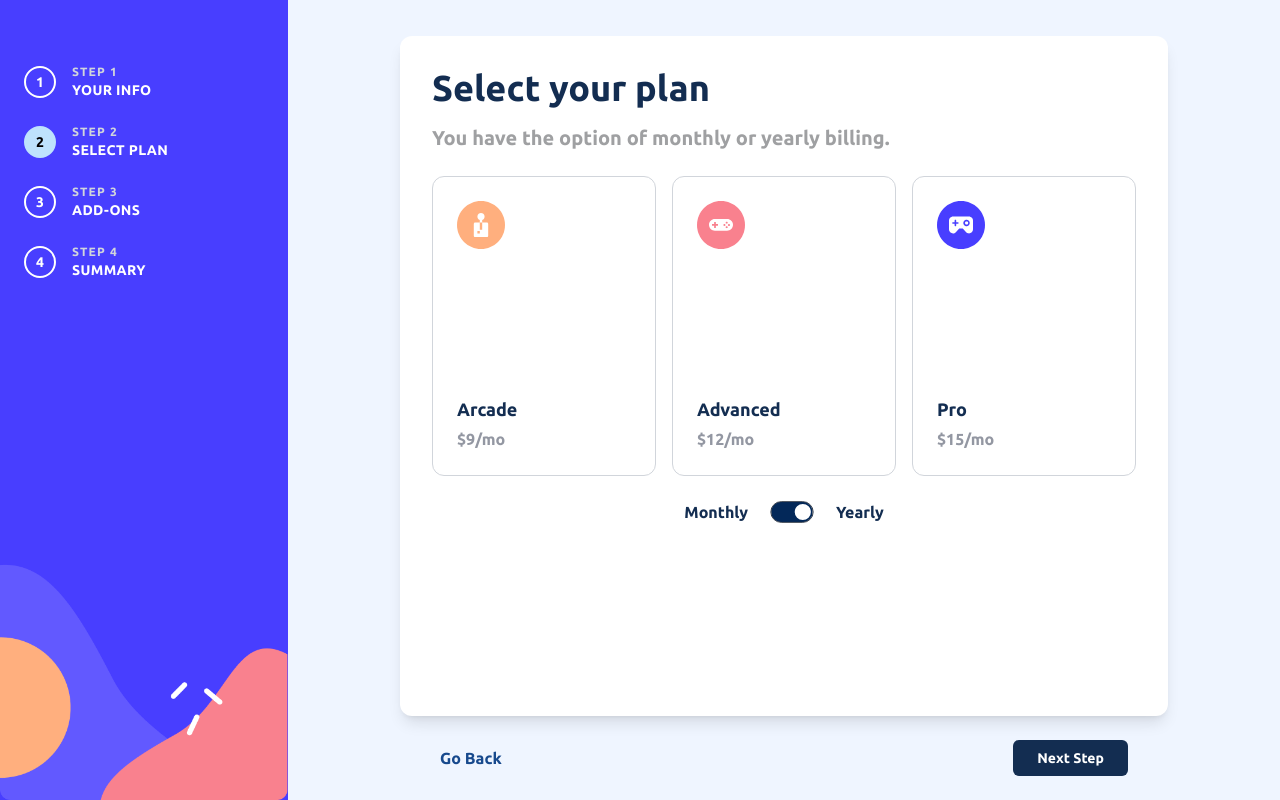
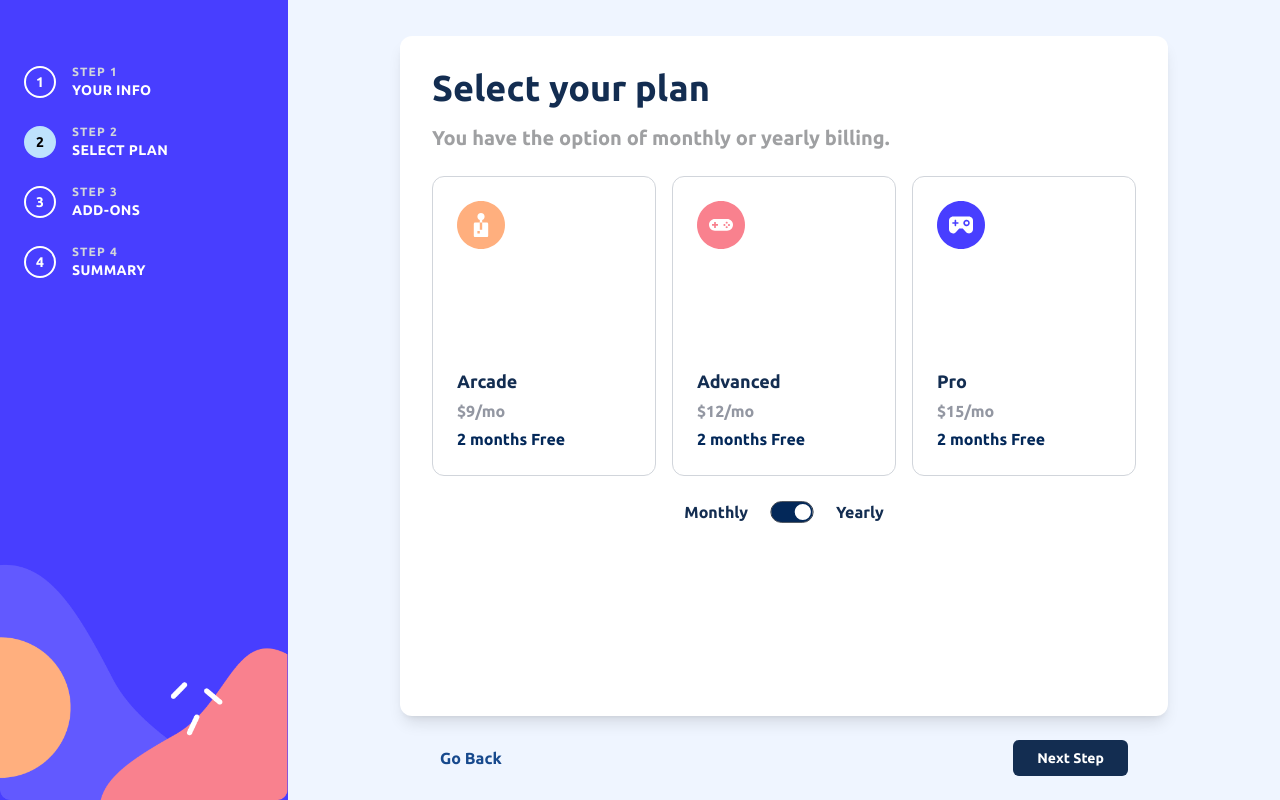
Before and after one commit to ahmadcodes39/Figma-To-react, a React (Vite) app: page / in a window 1280 px wide. Both pictures are taken after a click on the button "Next Step". Built offline with nearby package versions, Linux system fonts and the light colour scheme.

Commit message:
card status updated

```diff
--- a/src/Components/Step2Card.jsx
+++ b/src/Components/Step2Card.jsx
@@ -19,9 +19,10 @@ const Step2Card = ({ icon, heading, price, status }) => {
         <p className="text-xs sm:text-base 2xl:text-lg text-[#9397A2]">
           ${price}/mo
         </p>
-        <p className="hidden md:visible text-xs sm:text-base 2xl:text-lg font-medium text-[#032859]">
-          {status}
-        </p>
+       <p className="hidden md:block text-xs sm:text-base 2xl:text-lg font-medium text-[#032859]">
+  {status}
+</p>
+
       </section>
     </div>
   );
```
